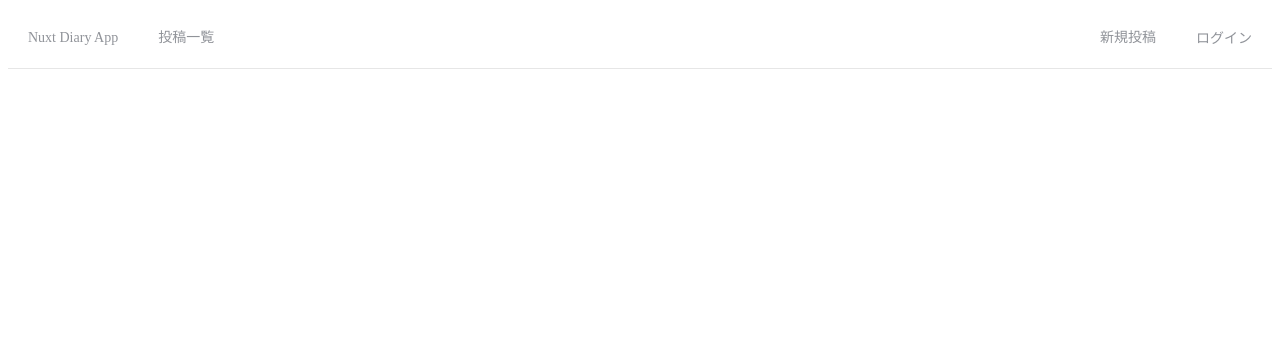
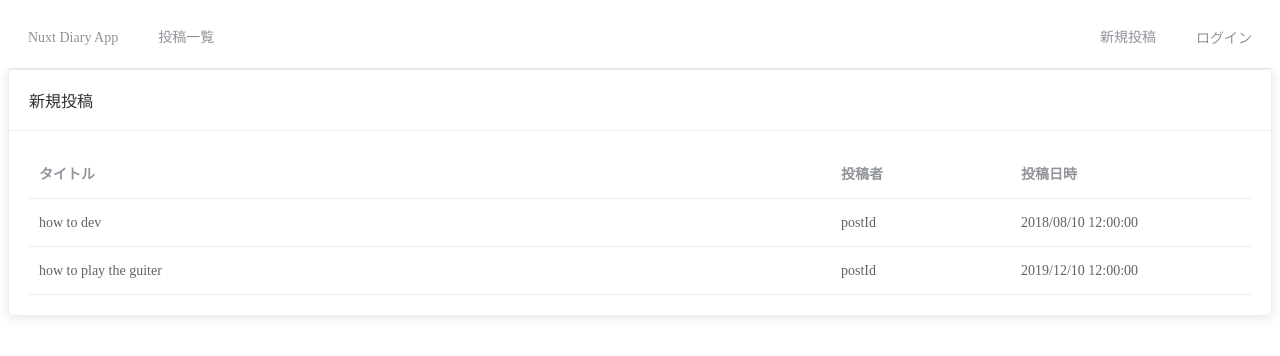
Before and after one commit to kawada13/nuxt-blog, a Nuxt app: page /posts in a window 1280 px wide. Shown: the top 356 px of the page. Built offline with nearby package versions, Linux system fonts and the light colour scheme.

Commit message:
投稿一覧ページ作成

```diff
--- /dev/null
+++ b/app/pages/posts/index.vue
@@ -0,0 +1,68 @@
+<template>
+  <section class="container posts-page">
+    <el-card>
+      <div slot="header" class="clearfix">
+        <span>新規投稿</span>
+      </div>
+      <el-table
+      :data="showPosts"
+      style="width: 100%"
+      class="table">
+          <el-table-column
+          prop="title"
+          label="タイトル"
+          >
+          </el-table-column>
+          <el-table-column
+          prop="user.id"
+          label="投稿者"
+          width="180"
+          >
+          </el-table-column>
+          <el-table-column
+          prop="created_at"
+          label="投稿日時"
+          width="240"
+          >
+          </el-table-column>
+      </el-table>
+    </el-card>
+  </section>
+</template>
+
+<script>
+export default {
+  computed: {
+    showPosts() {
+      return [
+        {
+          id: '001',
+          title: 'how to dev',
+          body: 'I have a pen,dfdsfsdfg',
+          created_at: '2018/08/10 12:00:00',
+          user: {
+            id: 'postId'
+          }
+        },
+        {
+          id: '002',
+          title: 'how to play the guiter',
+          body: 'ラルクアンシエル大好',
+          created_at: '2019/12/10 12:00:00',
+          user: {
+            id: 'postId'
+          }
+        },
+      ]
+    },
+  }
+
+}
+</script>
+
+<style>
+.posts-page .el-table__row {
+  cursor: pointer;
+}
+
+</style>
```
